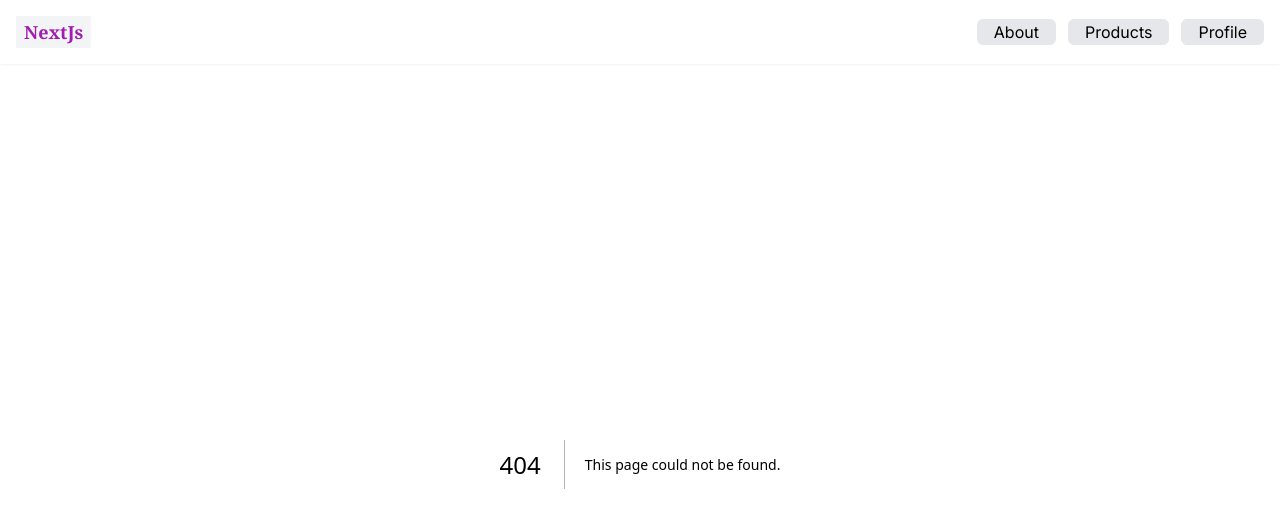
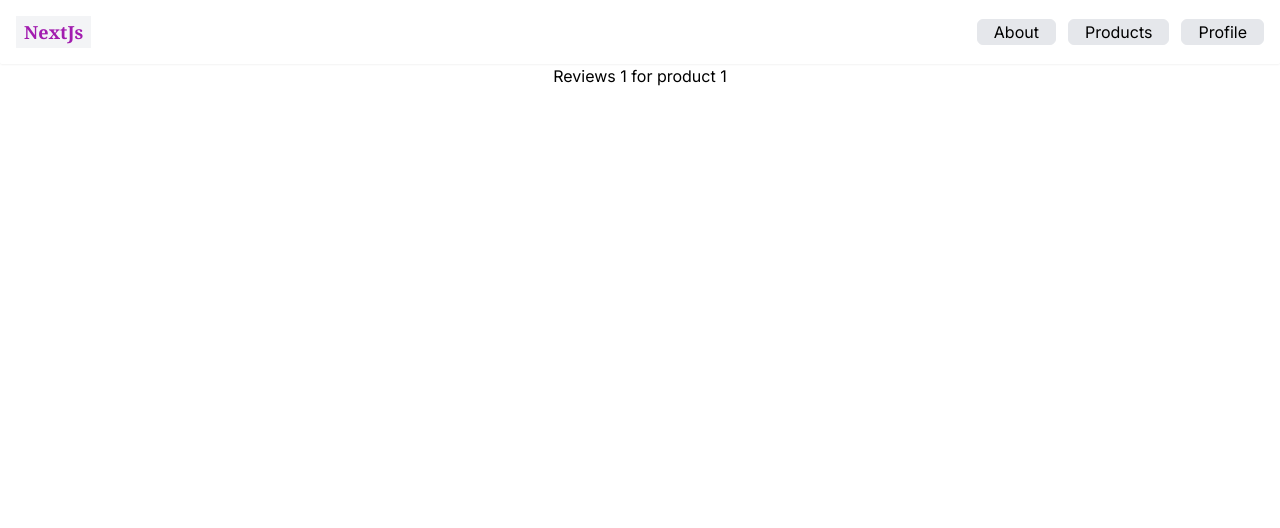
Before and after one commit to umairjaffar-dev/next-tutorial-by-codevolution, a Next.js app: page /products/1/reviews/1 in a window 1280 px wide. Before the commit this address had no page. Shown: the top 528 px of the page. Built offline with nearby package versions, Linux system fonts and the light colour scheme.

Commit message:
nested dynamics routing,...

```diff
--- /dev/null
+++ b/src/app/products/[productId]/reviews/[reviewId]/page.tsx
@@ -0,0 +1,17 @@
+import React from "react";
+
+const ReviewDetail = ({
+  params,
+}: {
+  params: { productId: string; reviewId: string };
+}) => {
+  return (
+    <div>
+      <h1 className="w-full text-center">
+        Reviews {params.reviewId} for product {params.productId}
+      </h1>
+    </div>
+  );
+};
+
+export default ReviewDetail;
--- /dev/null
+++ b/src/app/products/[productId]/reviews/page.tsx
@@ -0,0 +1,9 @@
+import React from 'react'
+
+const Reviews = () => {
+  return (
+    <div>Reviews</div>
+  )
+}
+
+export default Reviews
```
